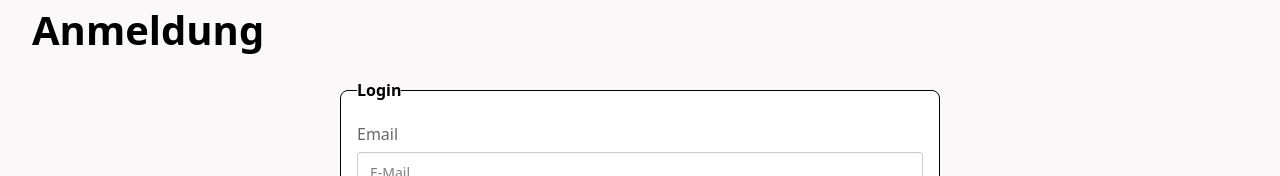
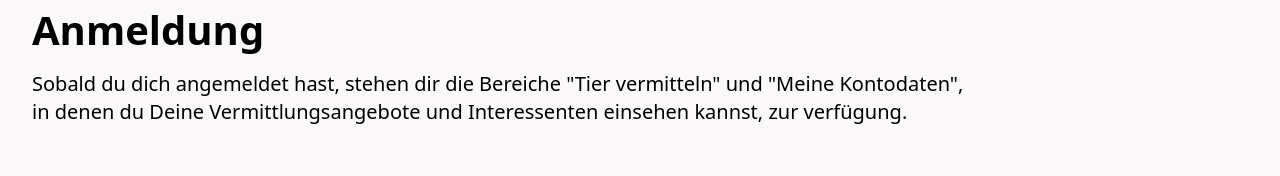
Before and after one commit to kaktusgarten/tiervermittlung, a React (Vite) app in the folder frontend/: page /login in a window 1280 px wide. Shown: the part 147-323 px from the top of the page. Built offline with nearby package versions, Linux system fonts and the light colour scheme; no server answers.

Commit message:
Mein Page und Login Info

```diff
--- a/frontend/src/pages/LoginPage.tsx
+++ b/frontend/src/pages/LoginPage.tsx
@@ -5,6 +5,11 @@ export default function LoginPage() {
     <>
       <main className="">
         <h1 className="mt-10 mb-4">Anmeldung</h1>
+        <p className="mb-9">
+          Sobald du dich angemeldet hast, stehen dir die Bereiche "Tier
+          vermitteln" und "Meine Kontodaten",<br></br> in denen du Deine
+          Vermittlungsangebote und Interessenten einsehen kannst, zur verfügung.
+        </p>
         <div className="max-w-[600px] w-[100%] mx-auto">
           <LoginForm />
         </div>
```
Also changed, not shown: frontend/src/layouts/MainLayout.tsx (+11 -0 lines).
